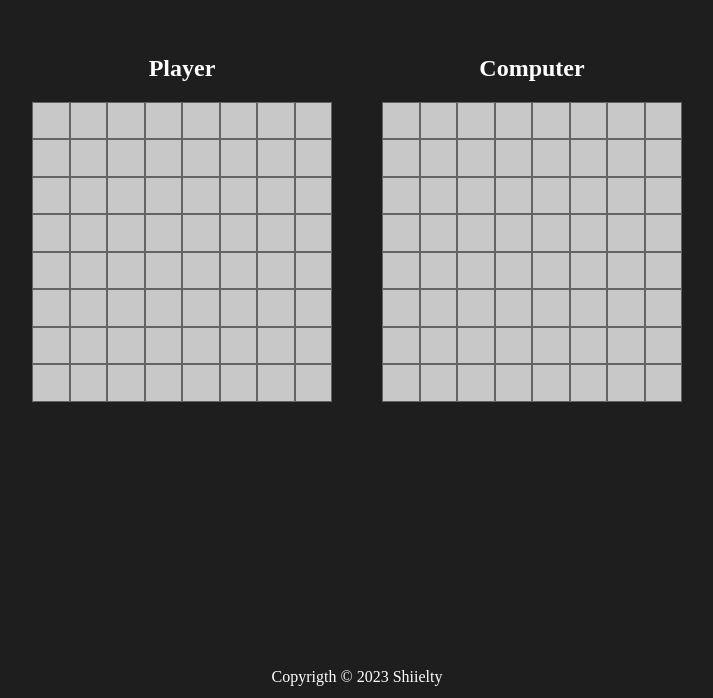
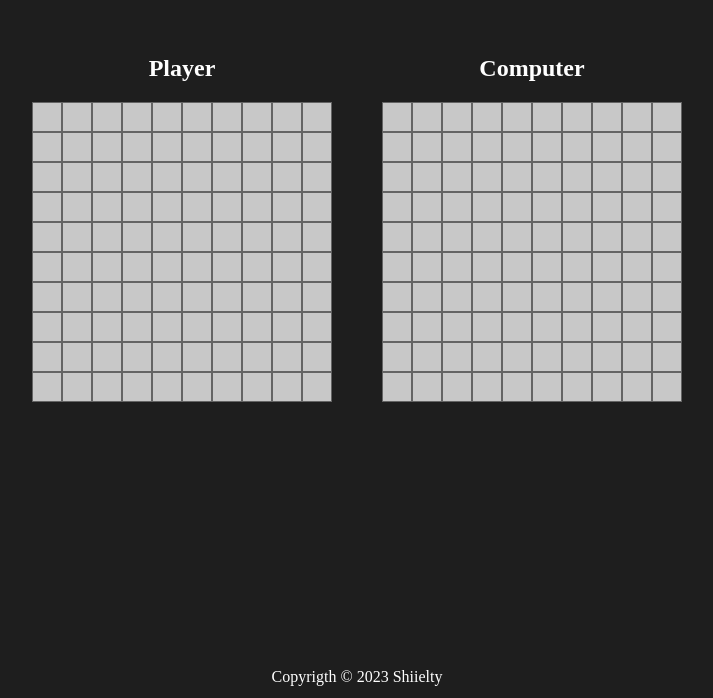
Before and after one commit to Shiielty/battleship-game, a website with bundled scripts: page src/index.html in a window 1280 px wide. Shown: the part 102-800 px from the top of the page, without its empty margins (283-996 px from the left). Built offline with nearby package versions, Linux system fonts and the light colour scheme.

Commit message:
10*10 tiles instead 8*8

```diff
--- a/src/index.html
+++ b/src/index.html
@@ -9,12 +9,48 @@
 </head>
 <body>
   <header>
-    <h1>BATTLESHIP!!</h1>
+    <h1>BATTLESHIP</h1>
   </header>
   <main>
     <div>
       <h2>Player</h2>
       <div class="gameboard">
+        <div class="tiles"></div>
+        <div class="tiles"></div>
+        <div class="tiles"></div>
+        <div class="tiles"></div>
+        <div class="tiles"></div>
+        <div class="tiles"></div>
+        <div class="tiles"></div>
+        <div class="tiles"></div>
+        <div class="tiles"></div>
+        <div class="tiles"></div>
+        <div class="tiles"></div>
+        <div class="tiles"></div>
+        <div class="tiles"></div>
+        <div class="tiles"></div>
+        <div class="tiles"></div>
+        <div class="tiles"></div>
+        <div class="tiles"></div>
+        <div class="tiles"></div>
+        <div class="tiles"></div>
+        <div class="tiles"></div>
+        <div class="tiles"></div>
+        <div class="tiles"></div>
+        <div class="tiles"></div>
+        <div class="tiles"></div>
+        <div class="tiles"></div>
+        <div class="tiles"></div>
+        <div class="tiles"></div>
+        <div class="tiles"></div>
+        <div class="tiles"></div>
+        <div class="tiles"></div>
+        <div class="tiles"></div>
+        <div class="tiles"></div>
+        <div class="tiles"></div>
+        <div class="tiles"></div>
+        <div class="tiles"></div>
+        <div class="tiles"></div>
         <div class="tiles"></div>
         <div class="tiles"></div>
         <div class="tiles"></div>
@@ -148,6 +184,42 @@
         <div class="tiles"></div>
         <div class="tiles"></div>
         <div class="tiles"></div>
+        <div class="tiles"></div>
+        <div class="tiles"></div>
+        <div class="tiles"></div>
+        <div class="tiles"></div>
+        <div class="tiles"></div>
+        <div class="tiles"></div>
+        <div class="tiles"></div>
+        <div class="tiles"></div>
+        <div class="tiles"></div>
+        <div class="tiles"></div>
+        <div class="tiles"></div>
+        <div class="tiles"></div>
+        <div class="tiles"></div>
+        <div class="tiles"></div>
+        <div class="tiles"></div>
+        <div class="tiles"></div>
+        <div class="tiles"></div>
+        <div class="tiles"></div>
+        <div class="tiles"></div>
+        <div class="tiles"></div>
+        <div class="tiles"></div>
+        <div class="tiles"></div>
+        <div class="tiles"></div>
+        <div class="tiles"></div>
+        <div class="tiles"></div>
+        <div class="tiles"></div>
+        <div class="tiles"></div>
+        <div class="tiles"></div>
+        <div class="tiles"></div>
+        <div class="tiles"></div>
+        <div class="tiles"></div>
+        <div class="tiles"></div>
+        <div class="tiles"></div>
+        <div class="tiles"></div>
+        <div class="tiles"></div>
+        <div class="tiles"></div>
       </div>
     </div>
   </main>
@@ -156,3 +228,4 @@
   <script src="./ships.js" type="module"></script>
 </body>
 </html>
+<!DOCTYPE html>
--- a/src/style.css
+++ b/src/style.css
@@ -37,8 +37,8 @@ main {
   width: 300px;
   height: 300px;
   display: grid;
-  grid-template-columns: repeat(8, 1fr);
-  grid-template-rows: repeat(8, 1fr);
+  grid-template-columns: repeat(10, 1fr);
+  grid-template-rows: repeat(10, 1fr);
 }
 
 .tiles {
```
